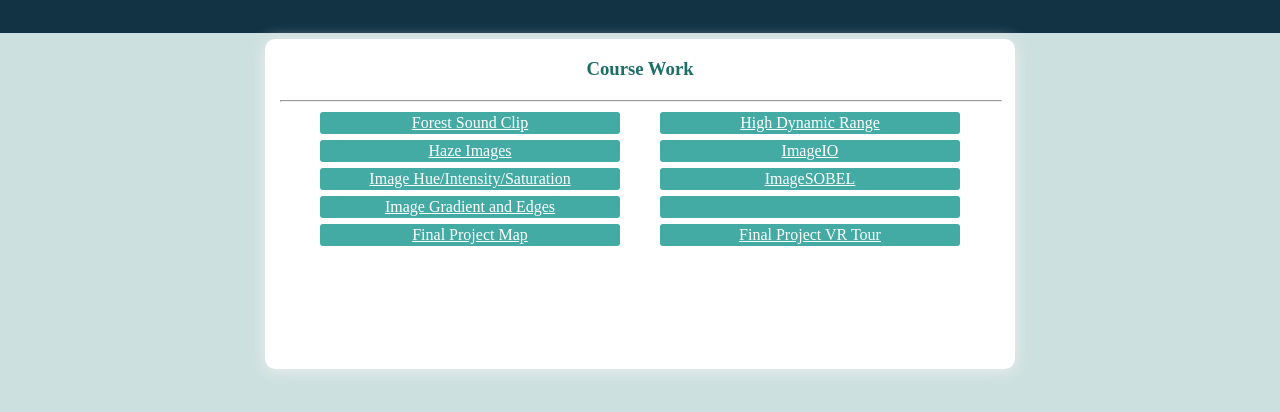
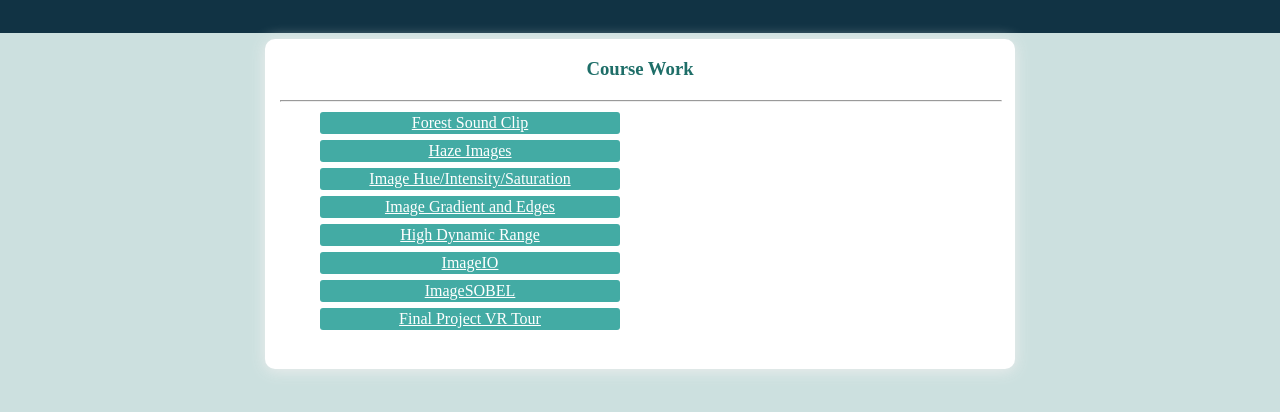
Before and after one commit to pjoyjr/435, a plain HTML site: page index.html in a window 1280 px wide. Shown: the part 94-506 px from the top of the page. Drawn offline with Linux system fonts and the light colour scheme.

Commit message:
Update index.html

```diff
--- a/index.html
+++ b/index.html
@@ -41,11 +41,6 @@ ORIGINALLY CREATED ON: 10/1/2019
 				<a href="ImageGradient.html">Image Gradient and Edges</a>
 			</li>
 			<li>
-				<a href="360PicWebsite/map.html">Final Project Map</a>
-			</li>
-		</ul>
-		<ul>  <!-- Beginning of unordered list -->
-			<li>
 				<a href="HighDynamicRange.html">High Dynamic Range</a>
 			</li>
 			<li>
@@ -55,9 +50,6 @@ ORIGINALLY CREATED ON: 10/1/2019
 				<a href="ImageSOBEL.html">ImageSOBEL</a>
 			</li>
 			<li>
-				<a href=""></a>
-			</li>
-			<li>
 				<a href="360PicWebsite/index.html">Final Project VR Tour</a>
 			</li>
 		</ul>
```
